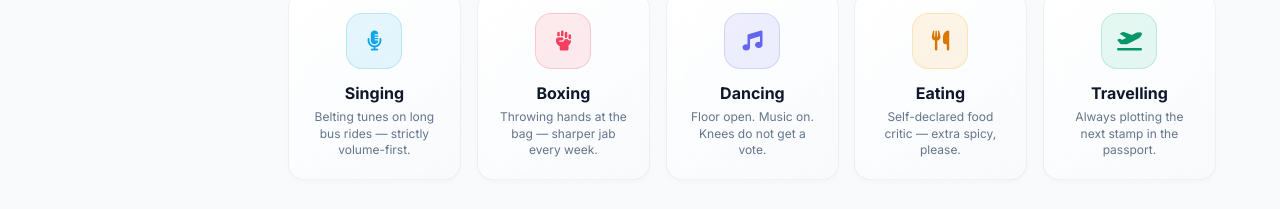
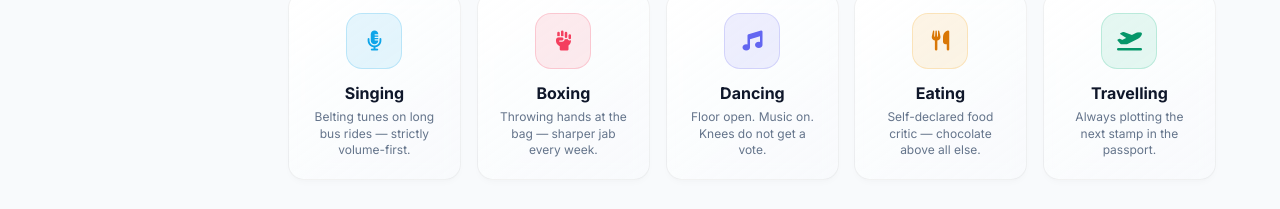
Before and after one commit to Zhiqian-Zhou/Zhiqian-Zhou.github.io, a Vue app: page / in a window 1280 px wide. Shown: the part 6772-6981 px from the top of the page. Built offline with nearby package versions, Linux system fonts and the light colour scheme.

Commit message:
tweak(hobbies): chocolate first

```diff
--- a/src/components/HobbiesSection.vue
+++ b/src/components/HobbiesSection.vue
@@ -22,7 +22,7 @@ const hobbies = [
     name: 'Eating',
     icon: 'fa-utensils',
     color: 'amber',
-    blurb: 'Self-declared food critic — extra spicy, please.'
+    blurb: 'Self-declared food critic — chocolate above all else.'
   },
   {
     name: 'Travelling',
```
